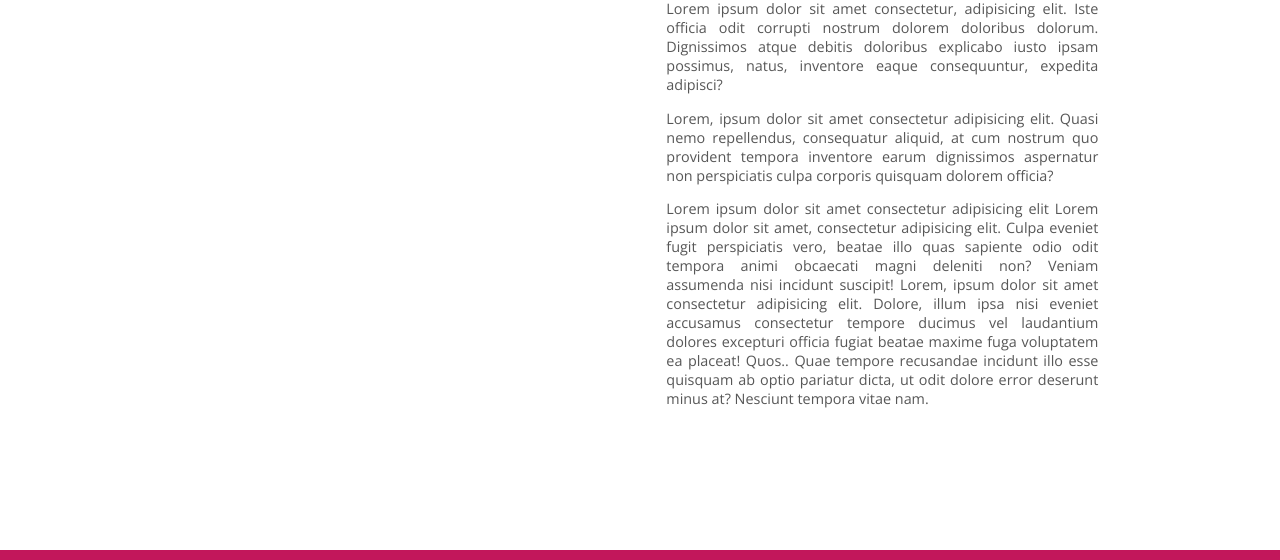
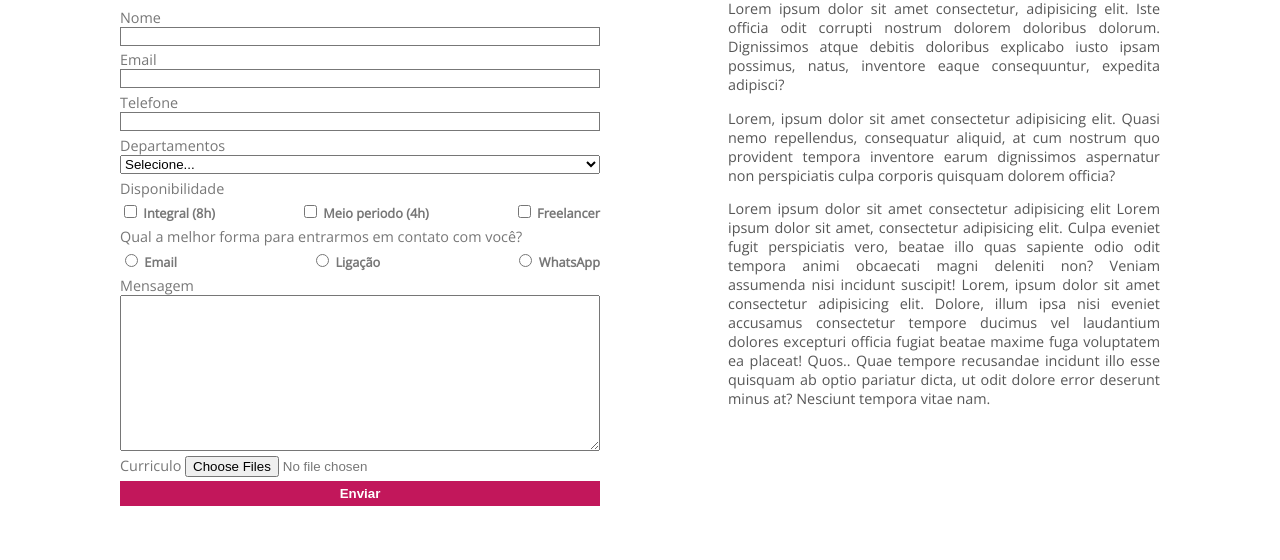
Before and after one commit to kamasqueto/shoes-form, a plain HTML site: page index.html in a window 1280 px wide. Shown: the part 199-759 px from the top of the page. Drawn offline with nearby package versions, Linux system fonts and the light colour scheme.

Commit message:
Criação e estilização do formulario

```diff
--- a/css/style.css
+++ b/css/style.css
@@ -66,6 +66,41 @@ main > section {
 main > section h1 {
   letter-spacing: 0.05rem;
   font-size: 1.8rem;
+}
+
+main > section form {
+  gap: .3rem;
+  color: #777777;
+  font-size: .9rem;
+}
+
+main > section form .checkboxes {
+  display: flex;
+  width: 30rem;
+  justify-content: space-between;
+  font-size: .8rem;
+  font-weight: 600;
+}
+
+input:not([type="file"]) {
+  border: .1rem solid #777777;
+}
+
+input:not([type="file"], [type="radio"], [type="checkbox"]):focus, select:focus, textarea:focus {
+  outline: none;
+  box-shadow: 0 0 .2rem #c2175b;
+}
+
+button:hover {
+  filter: brightness(130%);
+}
+
+button[type="submit"] {
+  border: none;
+  font-weight: 600;
+  padding: .3rem;
+  background-color: #c2175b;
+  color: white;
 }
 
 main > aside {
--- a/index.html
+++ b/index.html
@@ -28,7 +28,86 @@
       <header>
         <h1>Faça parte do nosso time</h1>
       </header>
-      <form action="POST"></form>
+      <form action="" method="get" class="column">
+        <div class="column">
+          <label for="name">Nome</label>
+          <input type="text" id="name" name="name" required>
+        </div>
+
+        <div class="column">
+          <label for="email">Email</label>
+          <input type="email" name="email" id="email" required>
+        </div>
+
+        <div class="column">
+          <label for="phone">Telefone</label>
+          <input type="tel" name="phone" id="phone" required>
+        </div>
+
+        <div class="column">
+          <label for="departments">Departamentos</label>
+          <select name="departments" id="">
+            <option value="" selected disabled hidden>Selecione...</option>
+            <option value="hr">Recursos Humanos</option>
+            <option value="sales">Vendas</option>
+            <option value="tech">Tecnologia</option>
+          </select>
+        </div>
+
+        <div class="">
+          <label for="disponibility">Disponibilidade</label>
+        </div>
+
+        <div class="checkboxes">
+          <div>
+            <input type="checkbox" id="full-time" name="full-time" value="true">
+            <label for="full-time" >Integral (8h)</label>
+          </div>
+
+          <div>
+            <input type="checkbox" id="half-time" name="half-time" value="true">
+            <label for="half-time">Meio periodo (4h)</label>
+          </div>
+
+          <div>
+            <input type="checkbox" id="freela" name="freela" value="true">
+            <label for="freela">Freelancer</label>
+          </div>
+        </div>
+
+        <div>
+          <label for="">Qual a melhor forma para entrarmos em contato com você?</label>
+        </div>
+
+        <div class="checkboxes">
+          <div>
+            <input type="radio" name="contacts" id="email-radio" value="email">
+            <label for="email-radio">Email</label>
+          </div>
+
+          <div>
+            <input type="radio" name="contacts" value="call" id="call">
+            <label for="call">Ligação</label>
+          </div>
+
+          <div>
+            <input type="radio" name="contacts" id="whatsapp" value="whatsapp">
+            <label for="whatsapp">WhatsApp</label>
+          </div>
+        </div>
+
+        <div class="column">
+          <label for="message">Mensagem</label>
+          <textarea name="text-area" id="" cols="30" rows="10"></textarea>
+        </div>
+
+        <div>
+          <label for="upload">Curriculo</label>
+          <input type="file" value="upload" name="upload" id="upload" accept=".pdf" multiple>
+        </div>
+
+        <button type="submit">Enviar</button>
+      </form>
     </section>
 
     <aside>
```
